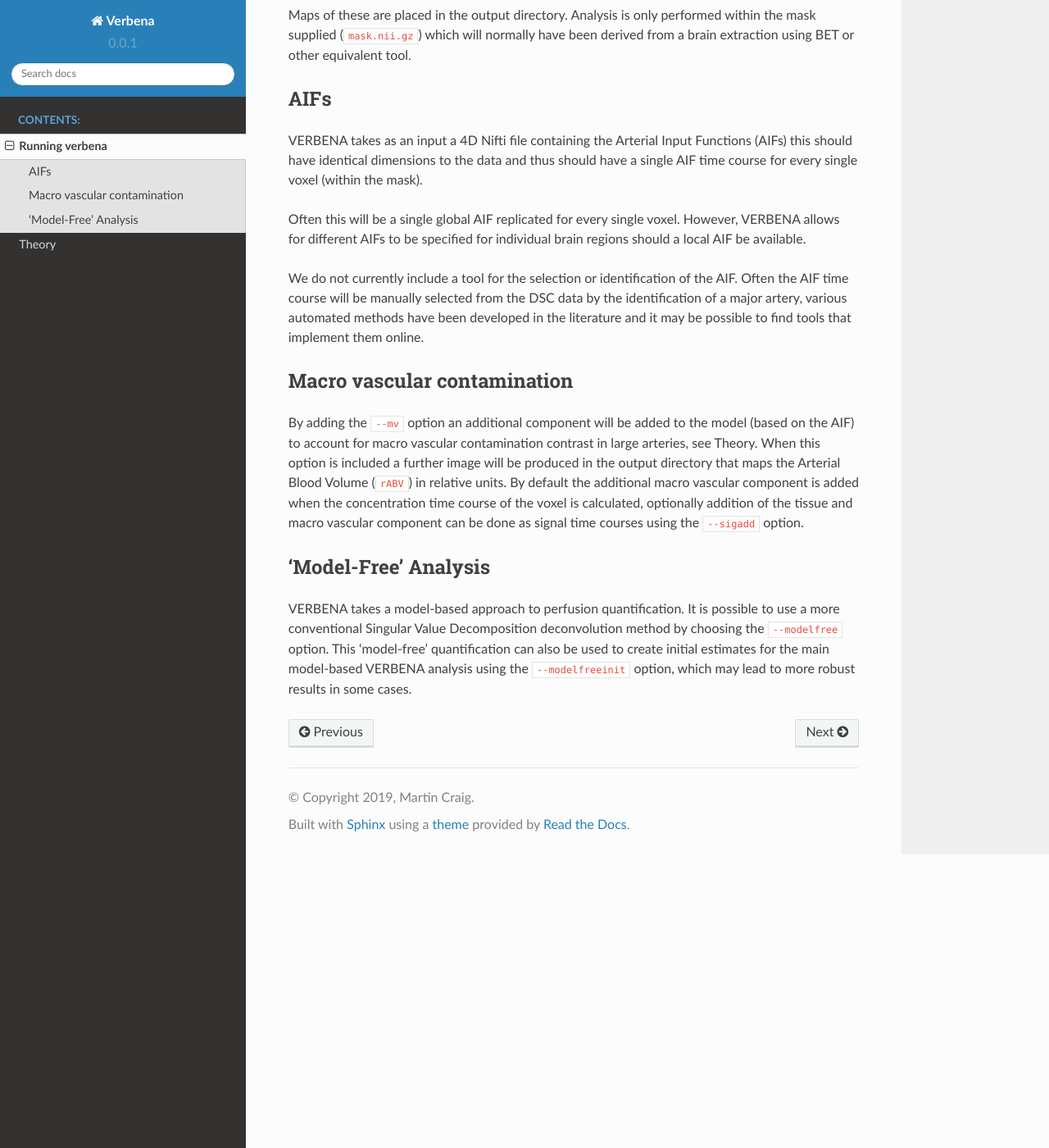
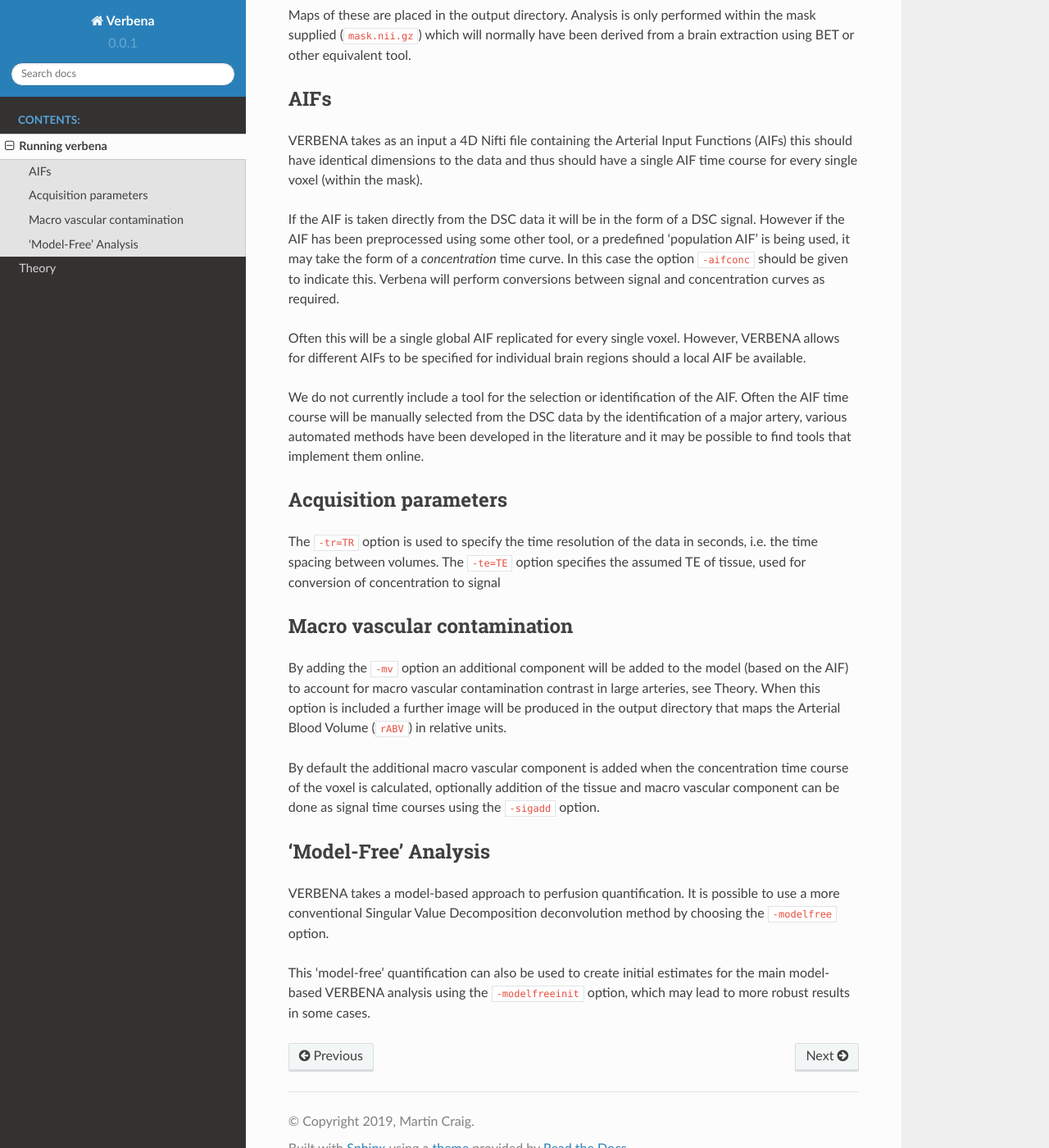
Before and after one commit to physimals/verbena, a Sphinx documentation site: the page built from doc/command.rst, in a window 1280 px wide and 1400 px high, scrolled down 416 px. Shown: the whole window at 82% size. Built offline with Sphinx 7.4.7 and the Read the Docs theme 2.0.0, drawn with Linux system fonts in a browser that asks for light colours.

Commit message:
Add documentation for acquisition parameters

```diff
--- a/doc/command.rst
+++ b/doc/command.rst
@@ -21,6 +21,11 @@ VERBENA takes as an input a 4D Nifti file containing the Arterial Input Function
 have identical dimensions to the data and thus should have a single AIF time course for every single
 voxel (within the mask).
 
+If the AIF is taken directly from the DSC data it will be in the form of a DSC signal. However if the
+AIF has been preprocessed using some other tool, or a predefined 'population AIF' is being used, it may
+take the form of a *concentration* time curve. In this case the option ``-aifconc`` should be given
+to indicate this. Verbena will perform conversions between signal and concentration curves as required.
+
 Often this will be a single global AIF replicated for every single voxel.
 However, VERBENA allows for different AIFs to be specified for individual brain regions should a
 local AIF be available.
@@ -30,21 +35,32 @@ the AIF. Often the AIF time course will be manually selected from the DSC data b
 of a major artery, various automated methods have been developed in the literature and it may be
 possible to find tools that implement them online.
 
+Acquisition parameters
+----------------------
+
+The ``-tr=TR`` option is used to specify the time resolution of the data in seconds, i.e. the time spacing
+between volumes. The ``-te=TE`` option specifies the assumed TE of tissue, used for conversion of
+concentration to signal
+
 Macro vascular contamination
 ----------------------------
 
-By adding the ``--mv`` option an additional component will be added to the model (based on the AIF)
+By adding the ``-mv`` option an additional component will be added to the model (based on the AIF)
 to account for macro vascular contamination contrast in large arteries, see Theory. When this
 option is included a further image will be produced in the output directory that maps the Arterial
-Blood Volume (``rABV``) in relative units. By default the additional macro vascular component is added
+Blood Volume (``rABV``) in relative units.
+
+By default the additional macro vascular component is added
 when the concentration time course of the voxel is calculated, optionally addition of the tissue
-and macro vascular component can be done as signal time courses using the ``--sigadd`` option.
+and macro vascular component can be done as signal time courses using the ``-sigadd`` option.
 
 'Model-Free' Analysis
 ---------------------
 
 VERBENA takes a model-based approach to perfusion quantification. It is possible to use a more
-conventional Singular Value Decomposition deconvolution method by choosing the ``--modelfree``
-option. This 'model-free' quantification can also be used to create initial estimates for the
-main model-based VERBENA analysis using the ``--modelfreeinit`` option, which may lead to more
+conventional Singular Value Decomposition deconvolution method by choosing the ``-modelfree``
+option.
+
+This 'model-free' quantification can also be used to create initial estimates for the
+main model-based VERBENA analysis using the ``-modelfreeinit`` option, which may lead to more
 robust results in some cases.
```
